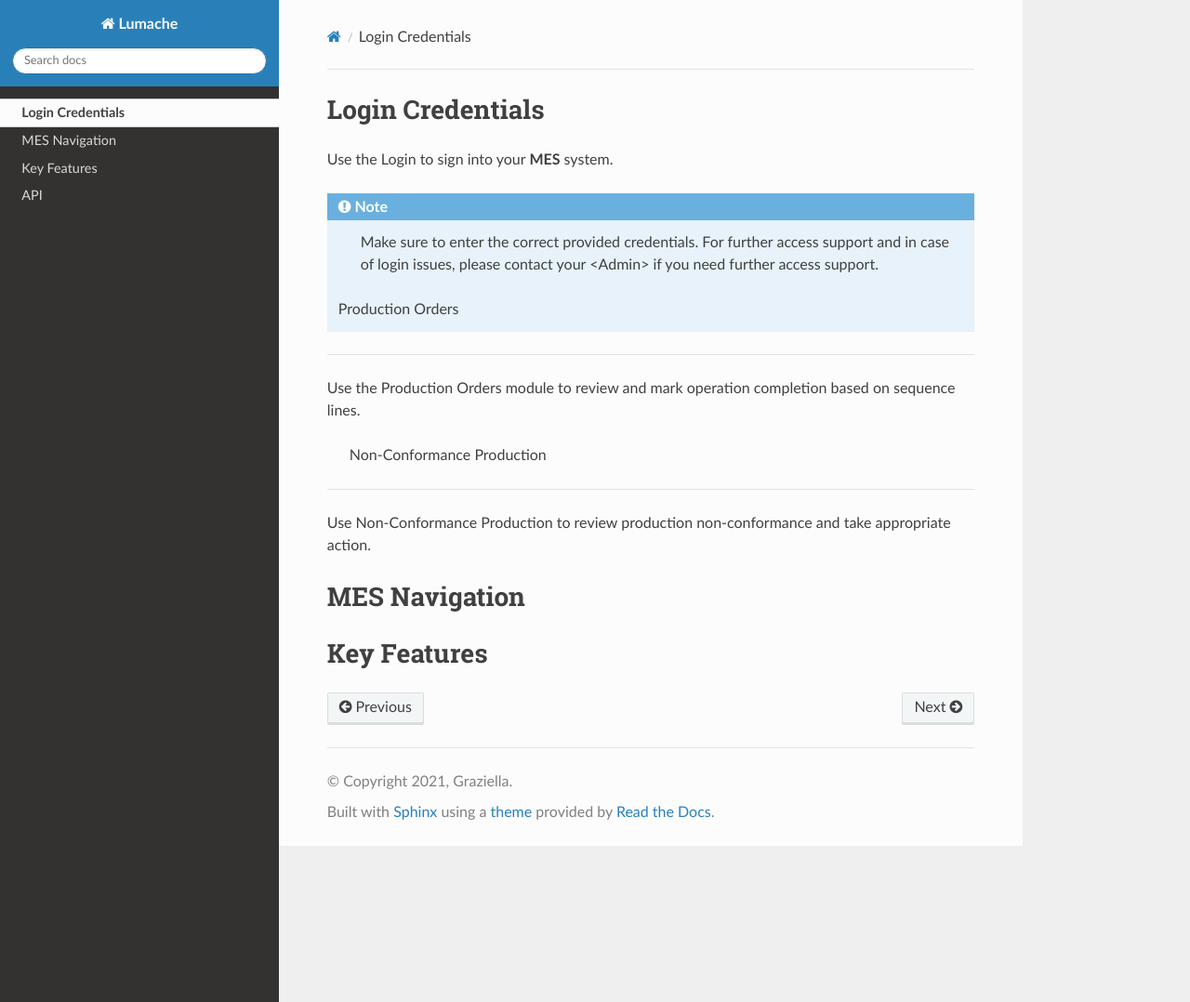
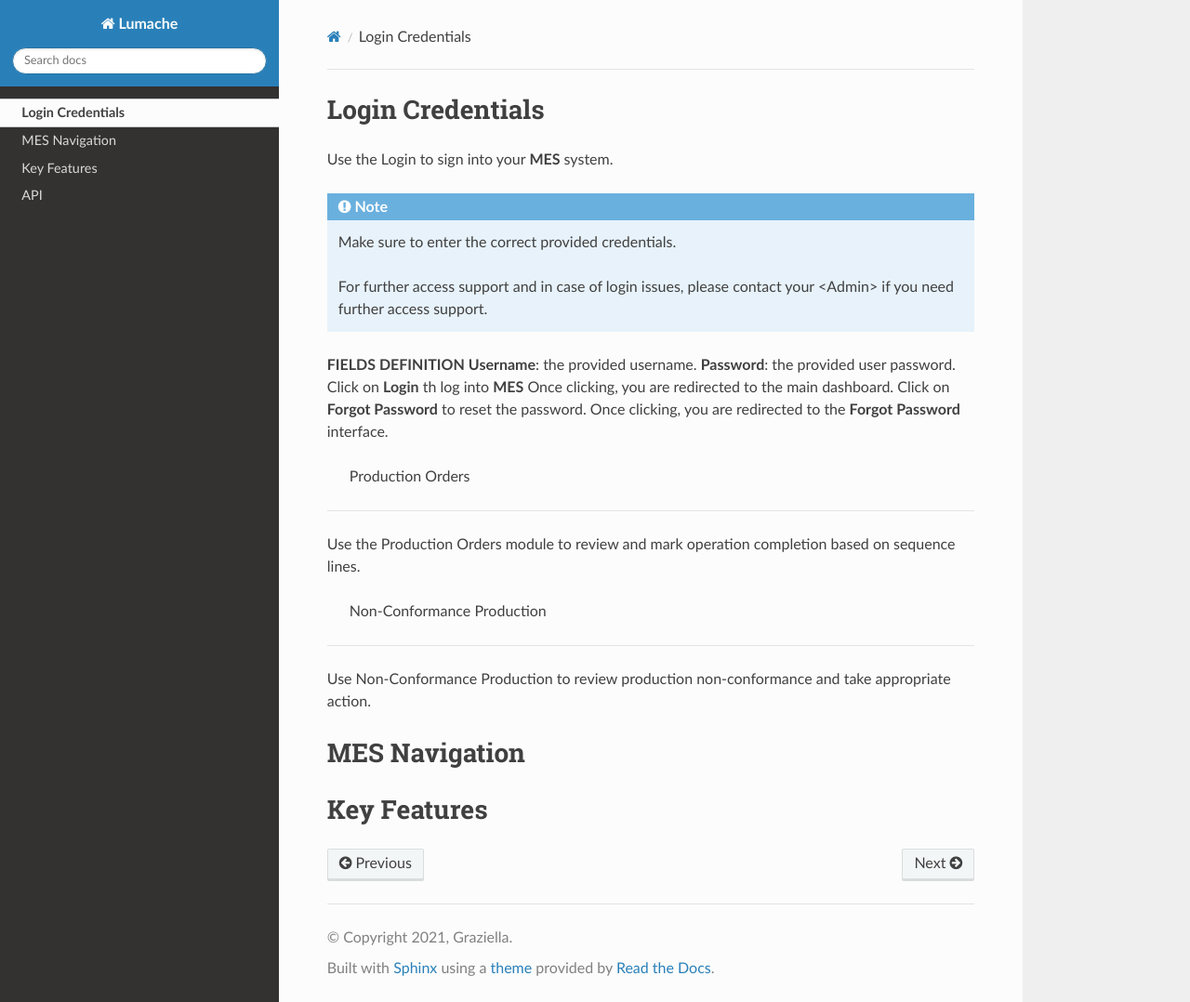
Before and after one commit to ghadiben0/-rtd-tutorial-ghadi2, a Sphinx documentation site: the page built from docs/source/usage.rst, in a window 1280 px wide and 1078 px high. Shown: the whole window at 93% size. Built offline with Sphinx 7.4.7 and the Read the Docs theme 3.1.0, drawn with Linux system fonts in a browser that asks for light colours.

Commit message:
Update usage.rst

```diff
--- a/docs/source/usage.rst
+++ b/docs/source/usage.rst
@@ -5,7 +5,16 @@ Use the Login to sign into your **MES** system.
 .. note::
 
    Make sure to enter the correct provided credentials.
+
    For further access support and in case of login issues, please contact your <Admin> if you need further access support.
+
+**FIELDS DEFINITION**
+**Username**: the provided username.
+**Password**: the provided user password.
+Click on **Login** th log into **MES**
+Once clicking, you are redirected to the main dashboard.
+Click on **Forgot Password** to reset the password.
+Once clicking, you are redirected to the **Forgot Password** interface.
 
   Production Orders
 ------------
```
